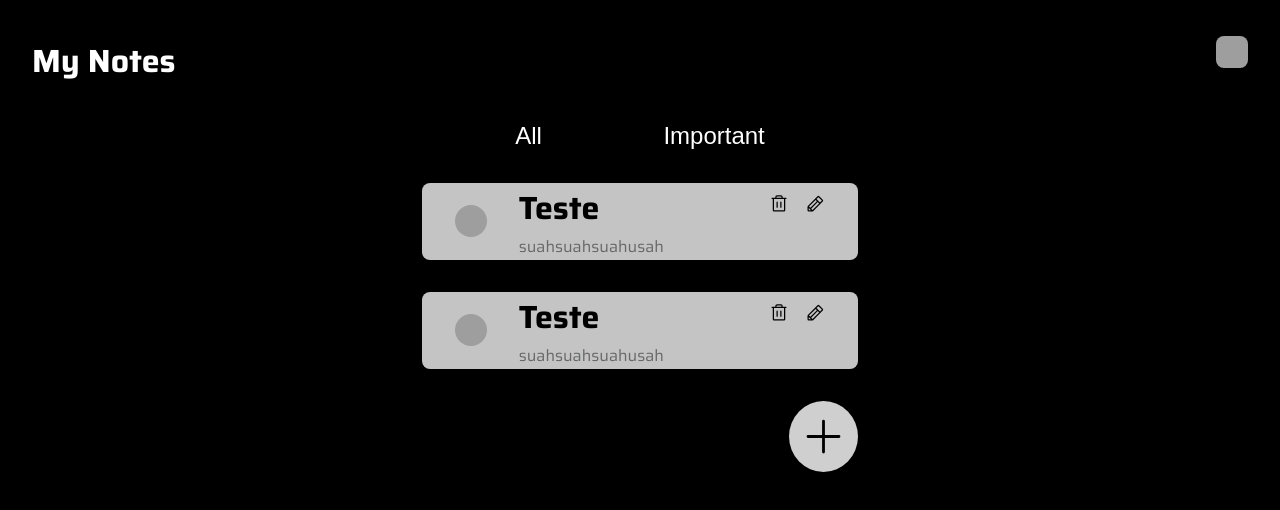
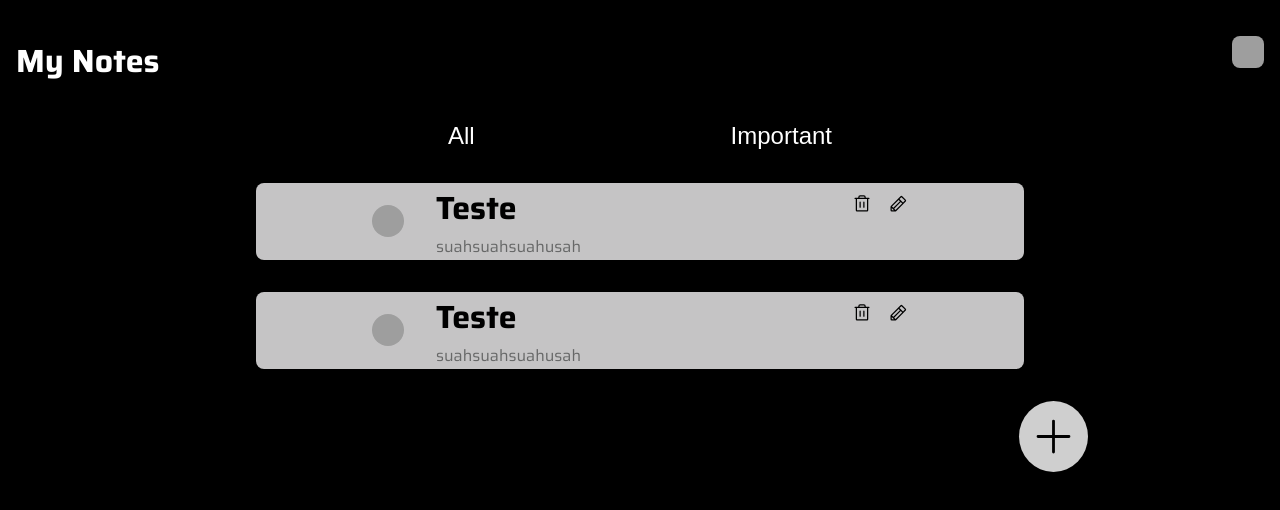
Before and after one commit to berdnaski/note-app-reactjs, a React (Vite) app: page / in a window 1280 px wide. Shown: the top 510 px of the page. Built offline with nearby package versions, Linux system fonts and the light colour scheme; grey boxes are pictures that could not be loaded.

Commit message:
modifactions in styles, and adjustments

```diff
--- a/src/App.module.css
+++ b/src/App.module.css
@@ -3,7 +3,6 @@
     align-items: center;
     height: 100vh;
     margin: auto;
-    padding: 0 1rem;
     background-color: rgb(0, 0, 0);
     gap: 2rem;
 }
--- a/src/components/CreateForm/CreateForm.module.css
+++ b/src/components/CreateForm/CreateForm.module.css
@@ -1,3 +1,5 @@
 .createForm {
     background-color: yellow;
+    width: 100vw;
+    height: 100vh;
 }
--- a/src/components/Footer/Footer.jsx
+++ b/src/components/Footer/Footer.jsx
@@ -1,11 +1,12 @@
 import React from 'react';
 import styles from "./Footer.module.css";
 import { Plus } from '@phosphor-icons/react';
+import { Link } from 'react-router-dom';
 
 const Footer = () => {
     return (
         <footer className={styles.footer}>
-            <button><Plus size={45} /></button>
+            <Link className={styles.link} to="/note"><Plus size={45} /></Link>
         </footer>
     );
 }
--- a/src/components/Footer/Footer.module.css
+++ b/src/components/Footer/Footer.module.css
@@ -2,11 +2,11 @@
     display: flex;
     align-items: center;
     justify-content: flex-end;
-    width: 35%;
+    width: 70%;
     margin: auto;
 }
 
-.footer button {
+.link {
     border: none;
     background-color: rgb(207, 207, 207);
     color: black;
@@ -21,7 +21,7 @@
 }
 
 @media (max-width: 767px) {
-    .footer {
+    .link {
         bottom: 0;
         left: 0;
         width: 100%;
@@ -29,7 +29,7 @@
     }
 }
 
-.footer button:hover {
+.link:hover {
     background-color: rgb(224, 221, 221);
     transition: background-color 0.5s ease;
 }
--- a/src/components/Note/Note.module.css
+++ b/src/components/Note/Note.module.css
@@ -6,14 +6,15 @@
     justify-content: center;
     align-items: center;
     margin: auto;
+    width: 85%;
     margin-bottom: 2rem;
     border-radius: 8px;
     background-color: rgb(197, 196, 197);
 }
 
-@media (min-width: 1080px) {
+@media (min-width: 768px) {
     .section {
-        max-width: 35%;
+        max-width: 60%;
     }
 }
 
--- a/src/components/Section/Section.module.css
+++ b/src/components/Section/Section.module.css
@@ -3,12 +3,13 @@
     flex-direction: row;
     justify-content: space-between;
     margin: auto;
+    width: 50%;
     margin-bottom: 2rem;
 }
 
-@media (min-width: 1080px) {
+@media (min-width: 768px) {
     .aside {
-        max-width: 20%;
+        max-width: 30%;
     }
 }
 
```
